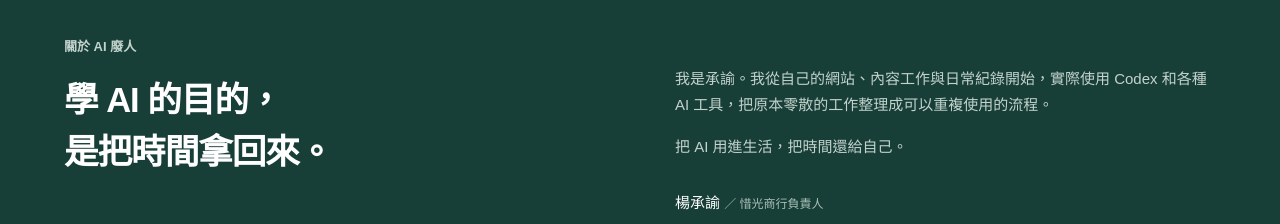
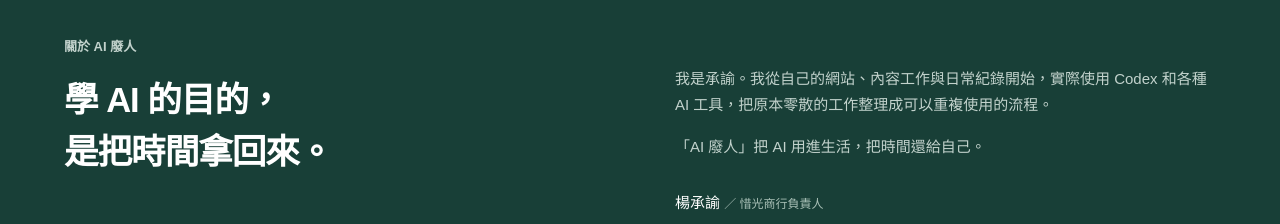
Before and after one commit to saintBang5566/brand-website, a website: page index.html in a window 1280 px wide. Shown: the part 3700-3924 px from the top of the page. Drawn offline with Linux system fonts and the light colour scheme.

Commit message:
Refine full brand slogan

```diff
--- a/index.html
+++ b/index.html
@@ -25,7 +25,7 @@
 <article class="solution-card custom"><div><span class="solution-label">有明確需求</span><p class="solution-index">03</p></div><div class="solution-copy"><p class="eyebrow">AI 應用諮詢與實作</p><h3>一起整理你的 AI 工作流程</h3><p>釐清目前最耗時的任務，找出適合的工具與做法，規劃可以落地的下一步。</p><div class="solution-meta"><span>需求訪談</span><span>流程規劃</span><span>依範圍報價</span></div></div><button class="button secondary" data-interest="AI 應用諮詢與實作">聊聊需求 <span>↗</span></button></article>
 </div><p class="note">購買前會先說明課程形式、場次與交付方式；付款確認後以 Email 寄送上課資訊。</p></section>
 <section class="section process-section"><div class="section-head"><div><p class="eyebrow">不用一次學會所有工具</p><h2>用三步，把 AI 變成工作方法。</h2></div></div><ol class="process-list"><li><span>1</span><div><h3>找出問題</h3><p>選一件重複、耗時，或總是不知道如何開始的工作。</p></div></li><li><span>2</span><div><h3>一起做一次</h3><p>用你的真實資料與目標，建立適合你的 AI 操作方式。</p></div></li><li><span>3</span><div><h3>留下可重複的流程</h3><p>把有效做法整理下來，下次可以更快、更穩定地完成。</p></div></li></ol></section>
-<section class="about section ai-about" id="about"><div><p class="eyebrow">關於 AI 廢人</p><h2>學 AI 的目的，<br>是把時間拿回來。</h2></div><div class="about-text"><p>我是承諭。我從自己的網站、內容工作與日常紀錄開始，實際使用 Codex 和各種 AI 工具，把原本零散的工作整理成可以重複使用的流程。</p><p>把 AI 用進生活，把時間還給自己。</p><p class="founder-sign">楊承諭 <span>／ 惜光商行負責人</span></p></div></section>
+<section class="about section ai-about" id="about"><div><p class="eyebrow">關於 AI 廢人</p><h2>學 AI 的目的，<br>是把時間拿回來。</h2></div><div class="about-text"><p>我是承諭。我從自己的網站、內容工作與日常紀錄開始，實際使用 Codex 和各種 AI 工具，把原本零散的工作整理成可以重複使用的流程。</p><p>「AI 廢人」把 AI 用進生活，把時間還給自己。</p><p class="founder-sign">楊承諭 <span>／ 惜光商行負責人</span></p></div></section>
 <section class="contact section" id="contact"><div><p class="eyebrow">從一件工作開始</p><h2>你現在最想讓 AI<br>幫你完成什麼？</h2><p>不確定適合哪個課程也沒關係。簡單說明目前的工作與卡住的地方，我會協助你找出下一步。</p><div class="contact-links"><a class="button secondary" href="https://www.facebook.com/share/1CCPMJ1cX9/" target="_blank" rel="noopener noreferrer">Facebook ↗</a><a class="button secondary" href="https://www.instagram.com/short_videos8888/" target="_blank" rel="noopener noreferrer">Instagram ↗</a><a class="button secondary" href="mailto:mummy110044@gmail.com">Email 聯絡 ↗</a><p>客服信箱：mummy110044@gmail.com</p></div><div class="contact-notice">此表單只在你的瀏覽器產生摘要，不會自動送出或儲存。請將摘要透過 Email 或社群平台傳給我。</div></div>
 <form id="inquiry"><label for="interest">我想了解</label><select id="interest" name="interest" autocomplete="off" required><option value="">請選擇方向</option><option>AI 個人生活</option><option>AI 炒股</option><option>AI 工作流</option><option>AI 自媒體</option><option>AI 基礎入門課</option><option>Codex 基礎實作課</option><option>AI 應用諮詢與實作</option><option>其他 AI 應用</option></select><label for="name">怎麼稱呼你</label><input id="name" name="name" autocomplete="name" maxlength="80" placeholder="你的名字或品牌名稱" required><label for="message">你想改善哪一件工作？</label><textarea id="message" name="message" autocomplete="off" rows="5" maxlength="3000" placeholder="例如：每週都要花很多時間整理素材和寫社群貼文……" required></textarea><button class="button primary" type="submit">產生需求摘要 <span>↗</span></button><p class="note">請勿輸入密碼、API 金鑰或金融帳戶資料。</p><div id="summary-block" hidden><label for="summary">需求摘要（尚未送出）</label><textarea id="summary" readonly rows="7"></textarea><div class="member-actions"><button class="button secondary" id="download-summary" type="button">下載摘要</button><a class="button secondary" id="email-summary" href="mailto:mummy110044@gmail.com">帶入 Email 草稿</a></div><p class="note">開啟郵件軟體後仍需你按下寄送。</p><p role="status" id="summary-status"></p></div></form></section>
 </main>
```
